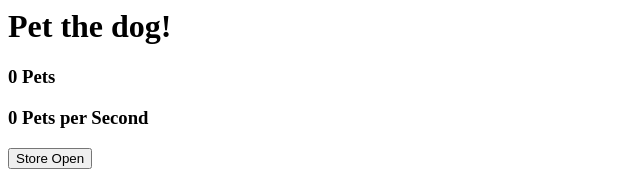
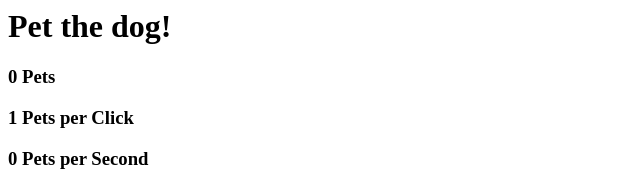
Before and after one commit to Academy-of-Code/PetTheDog, a plain HTML site: page index.html in a window 1280 px wide. Shown: the top 185 px of the page, without its empty margins (0-640 px from the left). Drawn offline with Linux system fonts and the light colour scheme; grey boxes are pictures that could not be loaded.

Commit message:
Update index.html

```diff
--- a/index.html
+++ b/index.html
@@ -5,6 +5,7 @@
 <h1>Pet the dog!</h1>
 
 <h3 id="pets">0 Pets</h3>
+<h3 id="PPC">1 Pets per Click</h3>
 <h3 id="PPS">0 Pets per Second</h3>
 
 <button id="store-button-hide" onclick="hide()">
```
